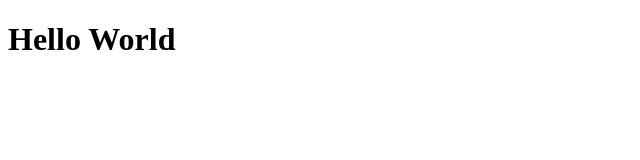
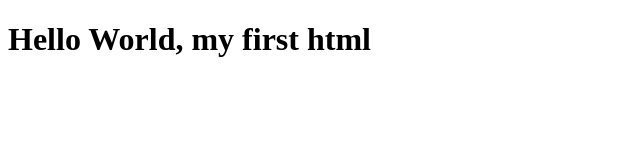
Before and after one commit to JeanCampolino-Souza/Hello-World, a plain HTML site: page index.html in a window 1280 px wide. Shown: the whole page, without its empty margins (0-640 px from the left). Drawn offline with Linux system fonts and the light colour scheme.

Commit message:
aprimorand omeu h1

```diff
--- a/index.html
+++ b/index.html
@@ -6,6 +6,6 @@
     <title> Hello</title>
 </head>
 <body>
-    <h1>Hello World</h1>
+    <h1>Hello World, my first html</h1>
 </body>
 </html>
```
